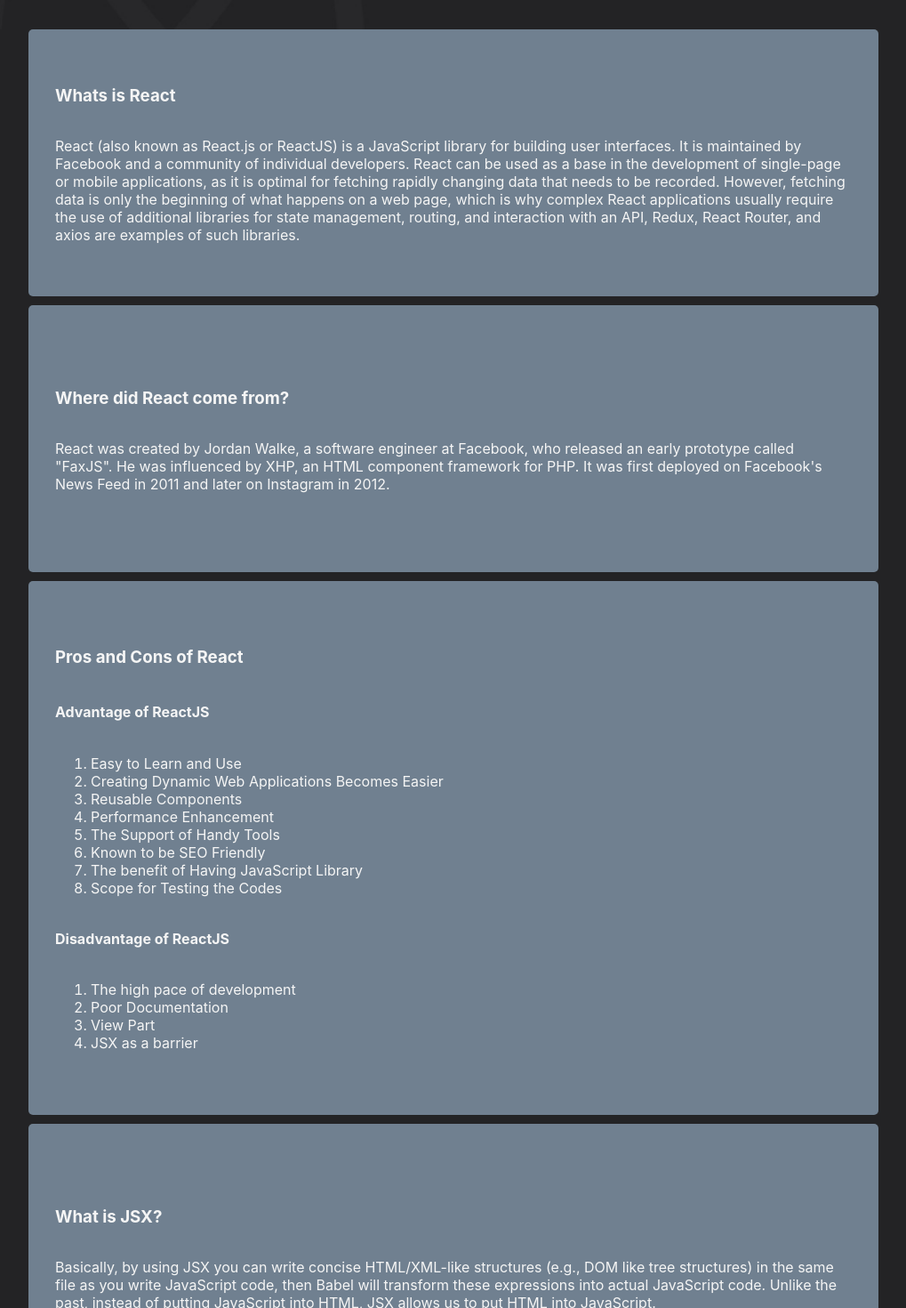
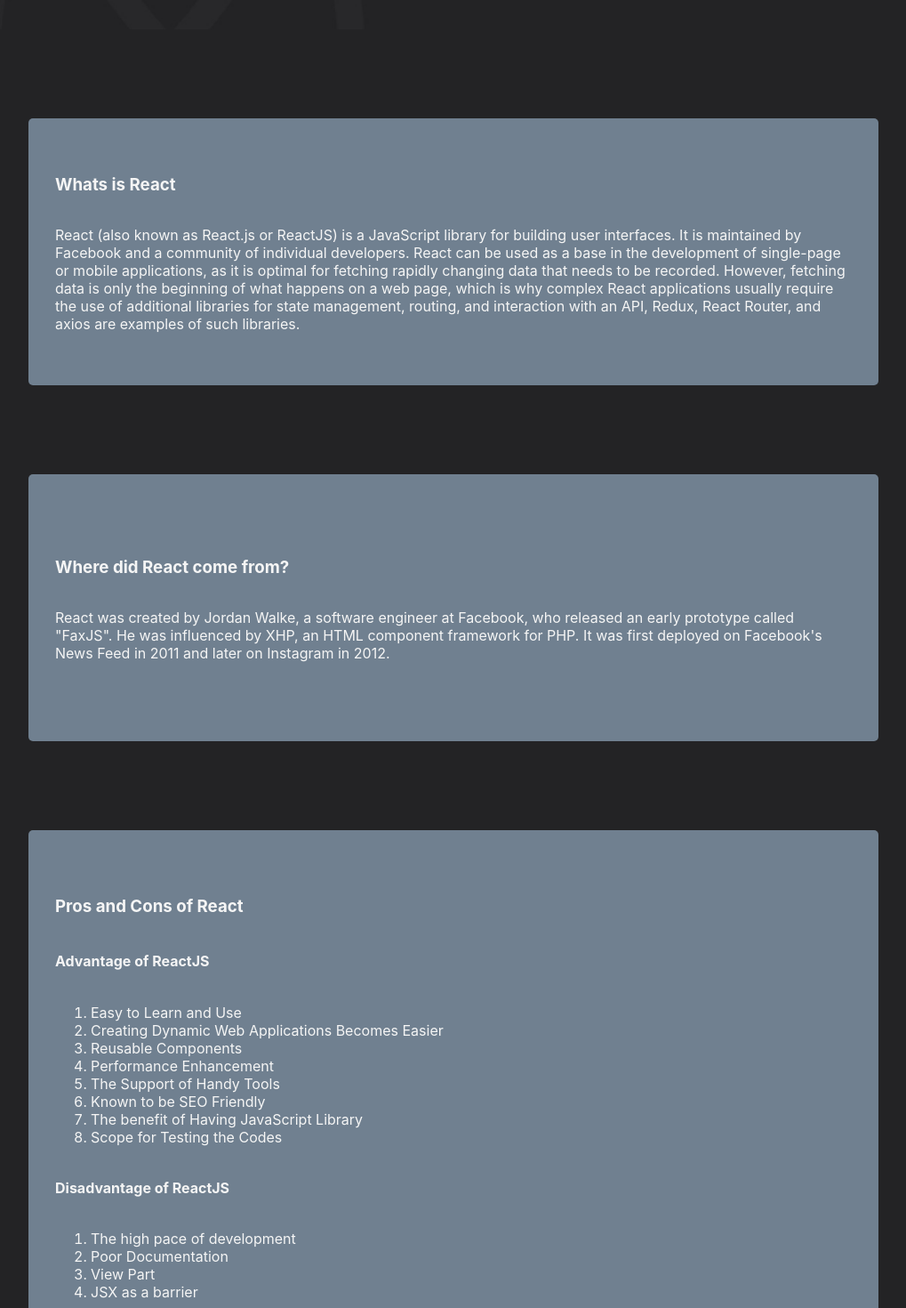
Before and after one commit to BuddhaTheChef/whyReactWebpage, a React (Create React App) app: page / in a window 1280 px wide. Shown: the part 740-2210 px from the top of the page at 89% size, without its empty margins (130-1149 px from the left). Built offline with nearby package versions, Linux system fonts and the light colour scheme.

Commit message:
added in stuff

```diff
--- a/src/components/LandingPage.js
+++ b/src/components/LandingPage.js
@@ -16,7 +16,7 @@ class LandingPage extends Component {
           <h1 style={{textAlign: 'center', fontSize: '80px'}}>Why React?</h1>
         </div>
         <section style={ sectionStyle }></section>
-        <div style={{display: 'flex', justifyContent:'center', width: '70%', backgroundColor: 'slategray', flexDirection:'column', margin: '0 auto', height: '300px', padding: '0px 30px', borderRadius: '5px'}}>
+        <div style={{display: 'flex', justifyContent:'center', width: '70%', backgroundColor: 'slategray', flexDirection:'column', margin: '100px auto', height: '300px', padding: '0px 30px', borderRadius: '5px'}}>
           <h3>Whats is React</h3>
           <p>
             React (also known as React.js or ReactJS) is a JavaScript library
@@ -31,7 +31,7 @@ class LandingPage extends Component {
             Router, and axios are examples of such libraries.
           </p>
         </div>
-        <div style={{display: 'flex', justifyContent:'center', width: '70%', backgroundColor: 'slategray', flexDirection:'column', margin: '10px auto', height: '300px', padding: '0px 30px', borderRadius: '5px'}}>
+        <div style={{display: 'flex', justifyContent:'center', width: '70%', backgroundColor: 'slategray', flexDirection:'column', margin: '100px auto', height: '300px', padding: '0px 30px', borderRadius: '5px'}}>
           <h3>Where did React come from?</h3>
           <div>
             <p>
@@ -43,7 +43,7 @@ class LandingPage extends Component {
             </p>
           </div>
         </div>
-        <div style={{display: 'flex', justifyContent:'center', width: '70%', backgroundColor: 'slategray', flexDirection:'column', margin: '10px auto', height: '600px', padding: '0px 30px', borderRadius: '5px'}}>
+        <div style={{display: 'flex', justifyContent:'center', width: '70%', backgroundColor: 'slategray', flexDirection:'column', margin: '100px auto', height: '600px', padding: '0px 30px', borderRadius: '5px'}}>
           <h3>Pros and Cons of React</h3>
           <h4>Advantage of ReactJS</h4>
           <ol>
@@ -64,7 +64,7 @@ class LandingPage extends Component {
               <li>JSX as a barrier</li>
           </ol>
         </div>
-        <div style={{display: 'flex', justifyContent:'center', width: '70%', backgroundColor: 'slategray', flexDirection:'column', margin: '10px auto', height: '300px', padding: '0px 30px', borderRadius: '5px'}}>
+        <div style={{display: 'flex', justifyContent:'center', width: '70%', backgroundColor: 'slategray', flexDirection:'column', margin: '100px auto', height: '300px', padding: '0px 30px', borderRadius: '5px'}}>
             <h3>What is JSX?</h3>
             <p>
             Basically, by using JSX you can write concise HTML/XML-like structures
```
